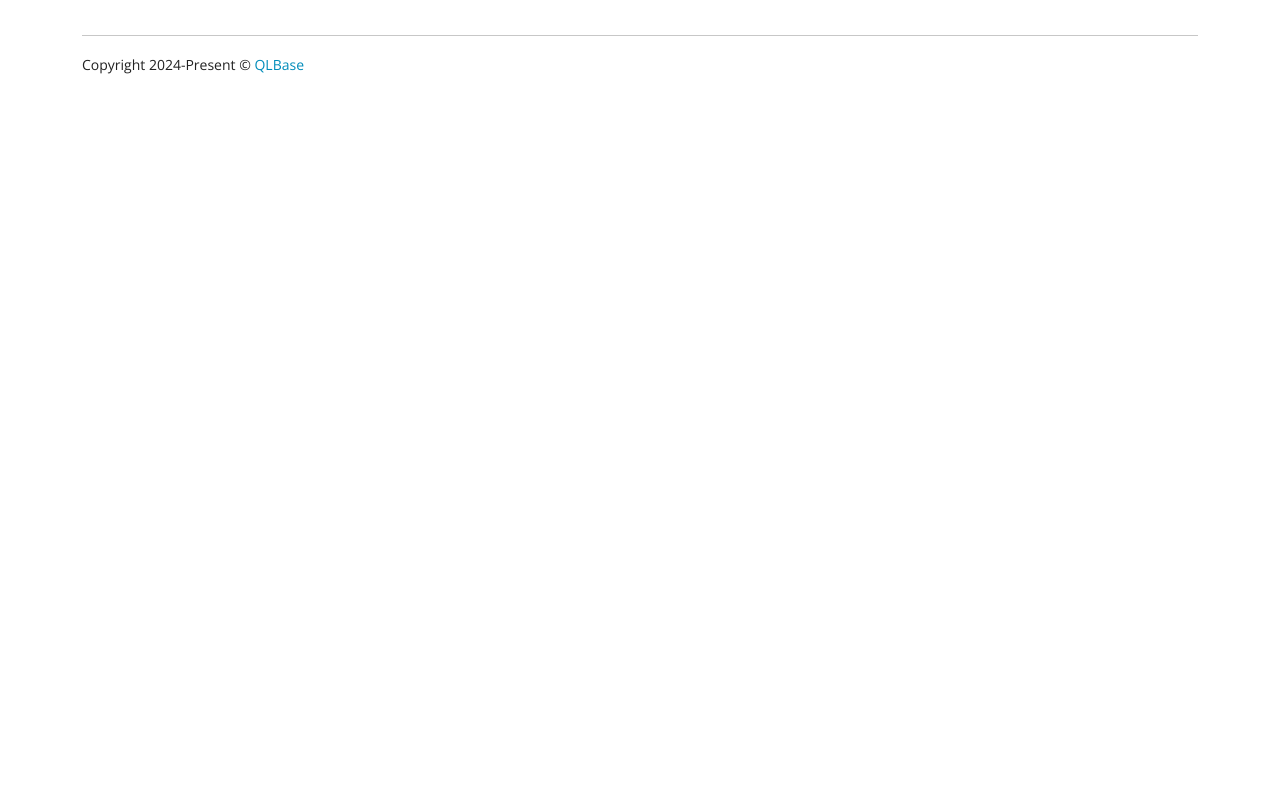
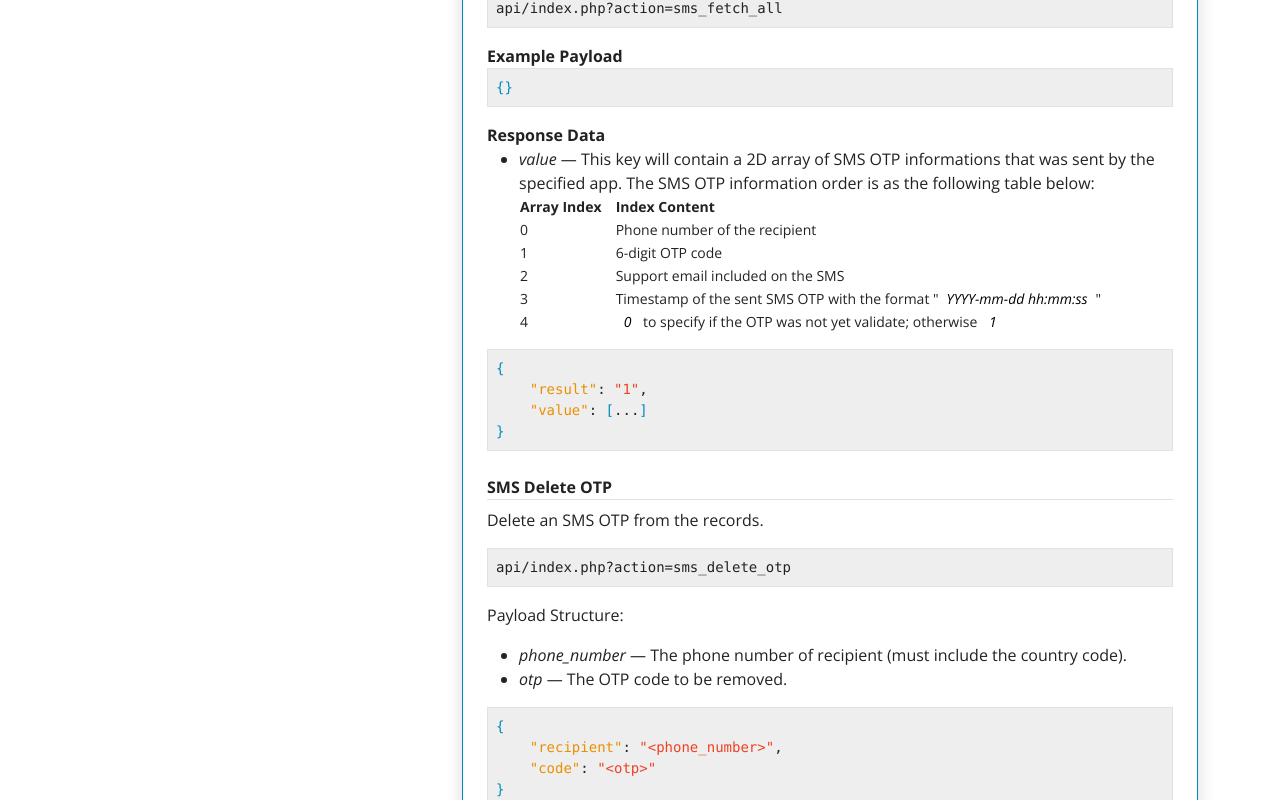
Before and after one commit to nthnn/QLBase, a Vue app in the folder documentations/: page /sms-verification in a window 1280 px wide. Shown: the part 2120-2920 px from the top of the page. Before the commit the page ends 2244 px from the top, so only its background shows below. Built offline with nearby package versions, Linux system fonts and the light colour scheme.

Commit message:
Complete SMS action documentations.

```diff
--- a/documentations/src/views/SMSVerification.vue
+++ b/documentations/src/views/SMSVerification.vue
@@ -97,6 +97,66 @@
     <span class="text-warning">"code"</span>: <span class="text-danger">"&lt;otp&gt;"</span>
 <span class="text-primary">}</span></pre>
 
+    <b class="mt-4 mb-2 d-block border-bottom fw-bold">SMS Fetch All</b>
+    <p>Fetch all the sent OTP of the specified app (based on the key and ID).</p>
+    <pre class="bg-secondary border-gray border rounded p-2">api/index.php?action=sms_fetch_all</pre>
+
+    <b>Example Payload</b>
+    <pre class="bg-secondary border-gray border rounded p-2"><span class="text-primary">{}</span></pre>
+
+    <b>Response Data</b>
+    <ul>
+        <li>
+            <i>value</i> &mdash; This key will contain a 2D array of SMS OTP informations that was sent by the specified app. The SMS OTP information order is as the following table below:
+            <table class="table table-hover">
+                <tr>
+                    <th>Array Index</th>
+                    <th>Index Content</th>
+                </tr>
+                <tr>
+                    <td>0</td>
+                    <td>Phone number of the recipient</td>
+                </tr>
+                <tr>
+                    <td>1</td>
+                    <td>6-digit OTP code</td>
+                </tr>
+                <tr>
+                    <td>2</td>
+                    <td>Support email included on the SMS</td>
+                </tr>
+                <tr>
+                    <td>3</td>
+                    <td>Timestamp of the sent SMS OTP with the format &quot;<i>YYYY-mm-dd hh:mm:ss</i>&quot;</td>
+                </tr>
+                <tr>
+                    <td>4</td>
+                    <td><i>0</i> to specify if the OTP was not yet validate; otherwise <i>1</i></td>
+                </tr>
+            </table>
+        </li>
+    </ul>
+
+    <pre class="bg-secondary border-gray border rounded p-2"><span class="text-primary">{</span>
+    <span class="text-warning">"result"</span>: <span class="text-danger">"1"</span>,
+    <span class="text-warning">"value"</span>: <span class="text-primary">[</span>...<span class="text-primary">]</span>
+<span class="text-primary">}</span></pre>
+
+    <b class="mt-4 mb-2 d-block border-bottom fw-bold">SMS Delete OTP</b>
+    <p>Delete an SMS OTP from the records.</p>
+    <pre class="bg-secondary border-gray border rounded p-2">api/index.php?action=sms_delete_otp</pre>
+
+    <p>Payload Structure:</p>
+    <ul>
+        <li><i>phone_number</i> &mdash; The phone number of recipient (must include the country code).</li>
+        <li><i>otp</i> &mdash; The OTP code to be removed.</li>
+    </ul>
+
+    <pre class="bg-secondary border-gray border rounded p-2"><span class="text-primary">{</span>
+    <span class="text-warning">"recipient"</span>: <span class="text-danger">"&lt;phone_number&gt;"</span>,
+    <span class="text-warning">"code"</span>: <span class="text-danger">"&lt;otp&gt;"</span>
+<span class="text-primary">}</span></pre>
+
     <div class="row">
         <div class="col-6">
             <RouterLink to="/authentication" class="btn btn-primary">
```
